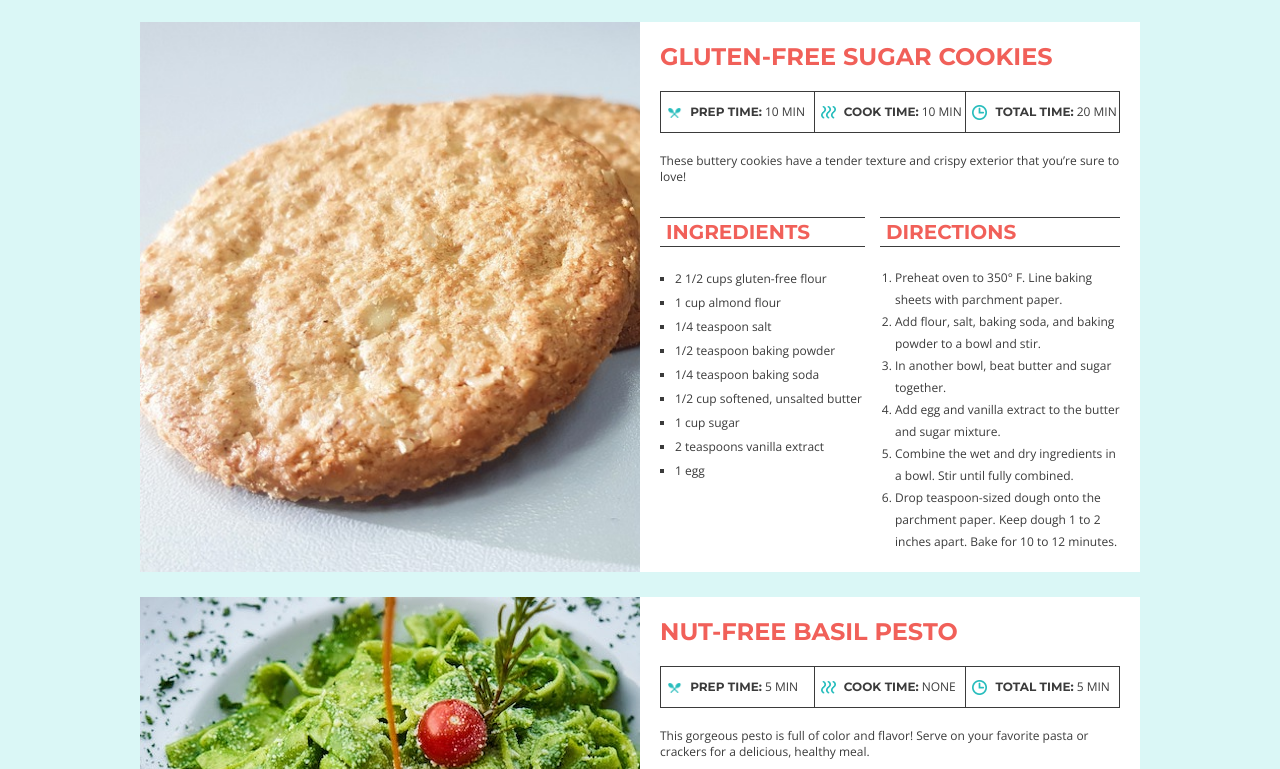
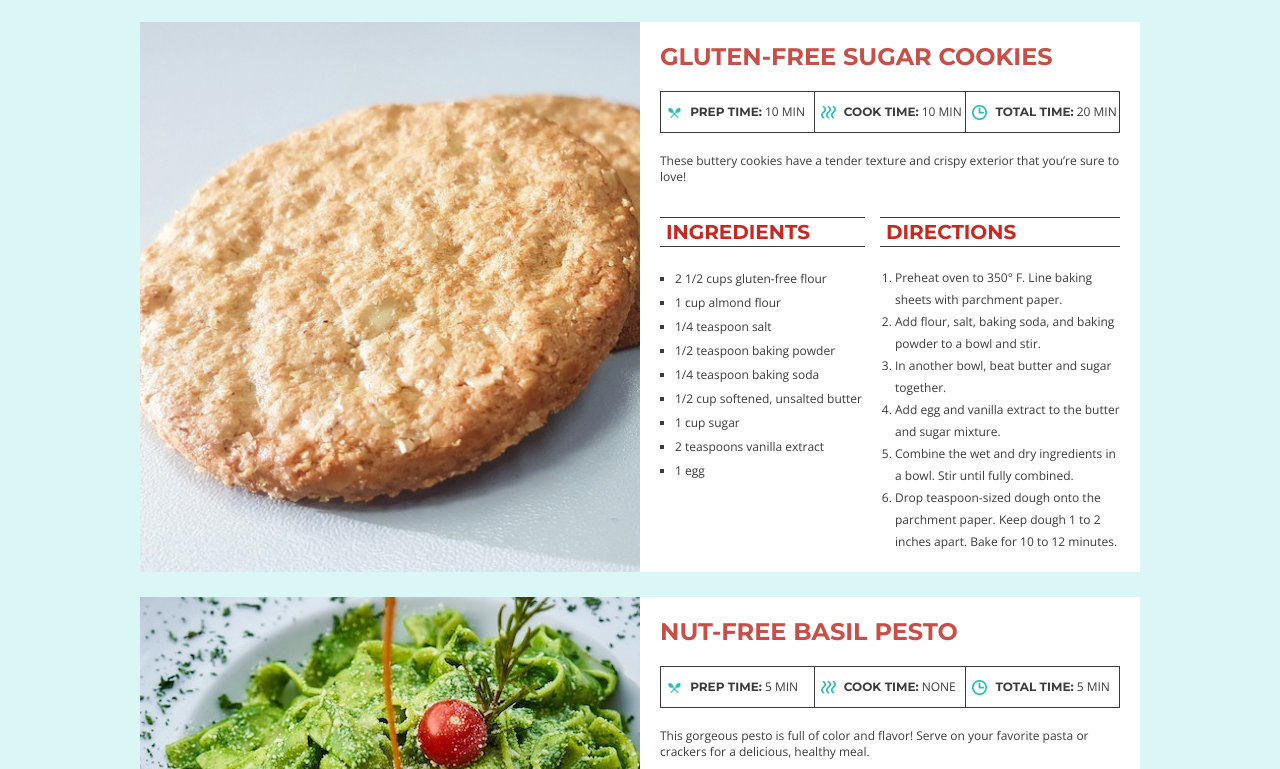
Before and after one commit to lee77carter/recipe-card, a plain HTML site: page index.html in a window 1280 px wide. Shown: the part 99-868 px from the top of the page. Drawn offline with nearby package versions, Linux system fonts and the light colour scheme.

Commit message:
Updated colors on header.

```diff
--- a/css/style.css
+++ b/css/style.css
@@ -19,7 +19,7 @@ h1 {
 	margin: 0;
 	font-family: 'Montserrat', sans-serif;
 	font-size: 48px;
-	color: #F16059;
+	color: #d7251c;
 	text-transform: uppercase;
 }
 
@@ -69,7 +69,7 @@ main {
 }
 
 .recipe h2 {
-	color: #F16059;
+	color: #ca4e48;
 	font-size: 24px;
 	font-family: 'Montserrat', sans-serif;
 	text-transform: uppercase;
@@ -132,7 +132,7 @@ main {
 	border-bottom: 1px solid #3B3B3B;
 	font-family: 'Montserrat', sans-serif;
 	font-size: 20px;
-	color: #F16059;
+	color: #c82820;
 	text-transform: uppercase;
 }
 
```
